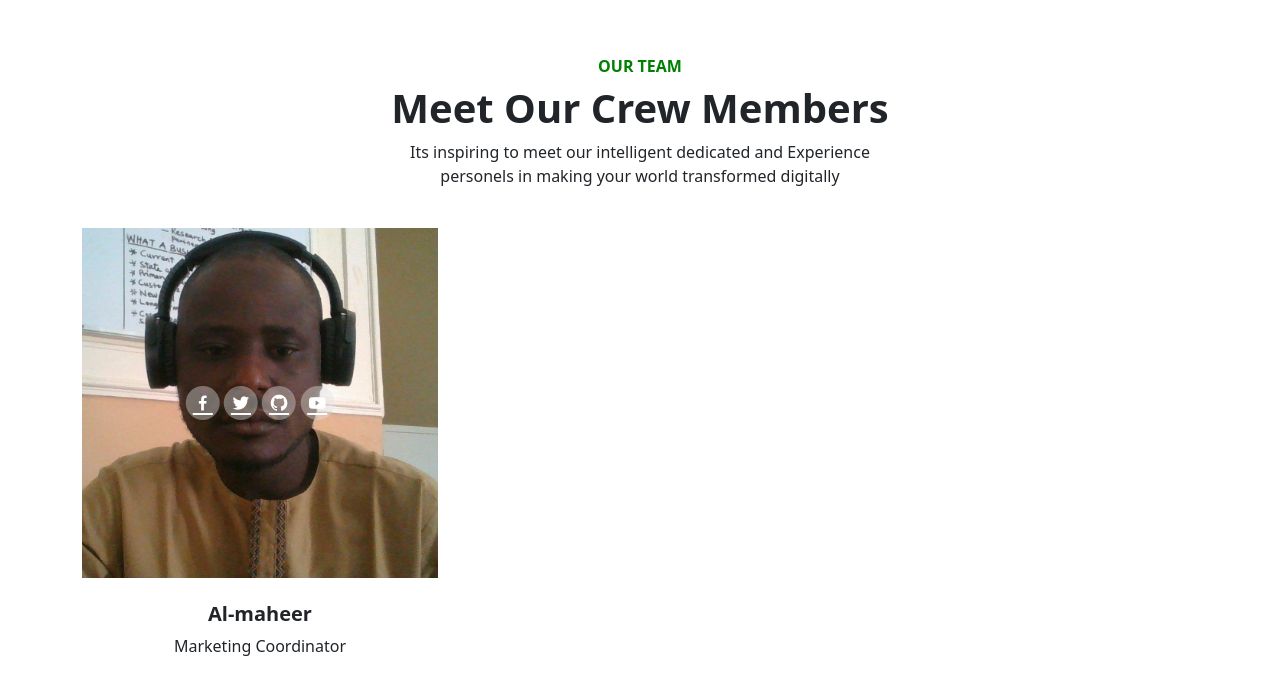
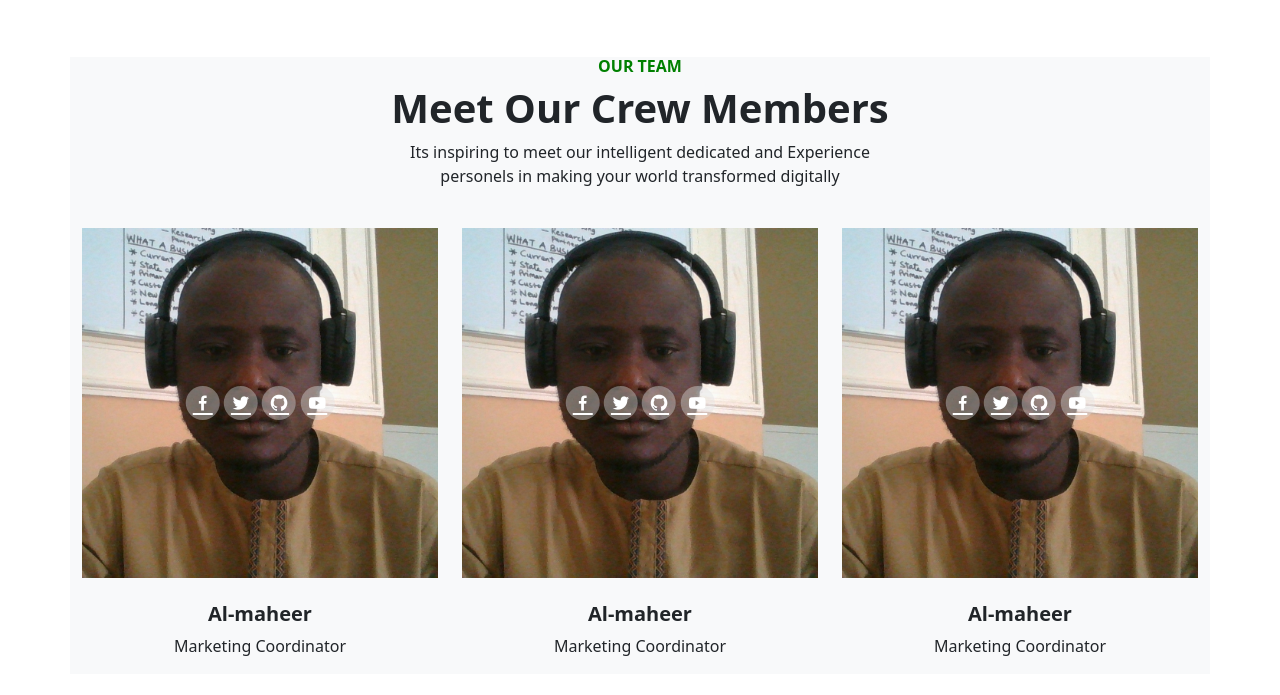
Before and after one commit to Shehillah/bufferedky-web, a plain HTML site: page index.html in a window 1280 px wide. Shown: the part 2917-3612 px from the top of the page. Drawn offline with nearby package versions, Linux system fonts and the light colour scheme.

Commit message:
we are alost there

```diff
--- a/index.html
+++ b/index.html
@@ -274,7 +274,7 @@
 </section>
 <!-- TEAM -->
 <section>
-  <div class="container">
+  <div class="container bg-light">
     <div class="row">
       <div class="col-12 intro text-center">
         <h6>OUR TEAM</h6>
@@ -287,8 +287,6 @@
       <div class="col-4">
         <div class="team-member">
           <div class="img-wrapper">
-
-
           <img src="./images/member1.jpg">
           <div class="overlay"></div>
             <div class="social-links">
@@ -298,14 +296,50 @@
               <a href=""><i class='bx bxl-youtube'></i></a>
             </div>
           </div>
-
-            <div class="content">
-              <h5>Al-maheer</h5>
-              <p>Marketing Coordinator</p>
-            </div>
+         <div class="content">
+           <h5>Al-maheer</h5>
+           <p>Marketing Coordinator</p>
+        </div>
         </div>
       </div>
-    </div>
+
+      <div class="col-4">
+        <div class="team-member">
+          <div class="img-wrapper">
+          <img src="./images/member1.jpg">
+          <div class="overlay"></div>
+            <div class="social-links">
+              <a href=""><i class='bx bxl-facebook'></i></a>
+              <a href=""><i class='bx bxl-twitter'></i></a>
+              <a href=""><i class='bx bxl-github'></i></a>
+              <a href=""><i class='bx bxl-youtube'></i></a>
+            </div>
+          </div>
+         <div class="content">
+           <h5>Al-maheer</h5>
+           <p>Marketing Coordinator</p>
+        </div>
+        </div>
+      </div>
+
+      <div class="col-4">
+        <div class="team-member">
+          <div class="img-wrapper">
+          <img src="./images/member1.jpg">
+          <div class="overlay"></div>
+            <div class="social-links">
+              <a href=""><i class='bx bxl-facebook'></i></a>
+              <a href=""><i class='bx bxl-twitter'></i></a>
+              <a href=""><i class='bx bxl-github'></i></a>
+              <a href=""><i class='bx bxl-youtube'></i></a>
+            </div>
+          </div>
+         <div class="content">
+           <h5>Al-maheer</h5>
+           <p>Marketing Coordinator</p>
+        </div>
+        </div>
+      </div>
   </div>
 
 </section>
```
